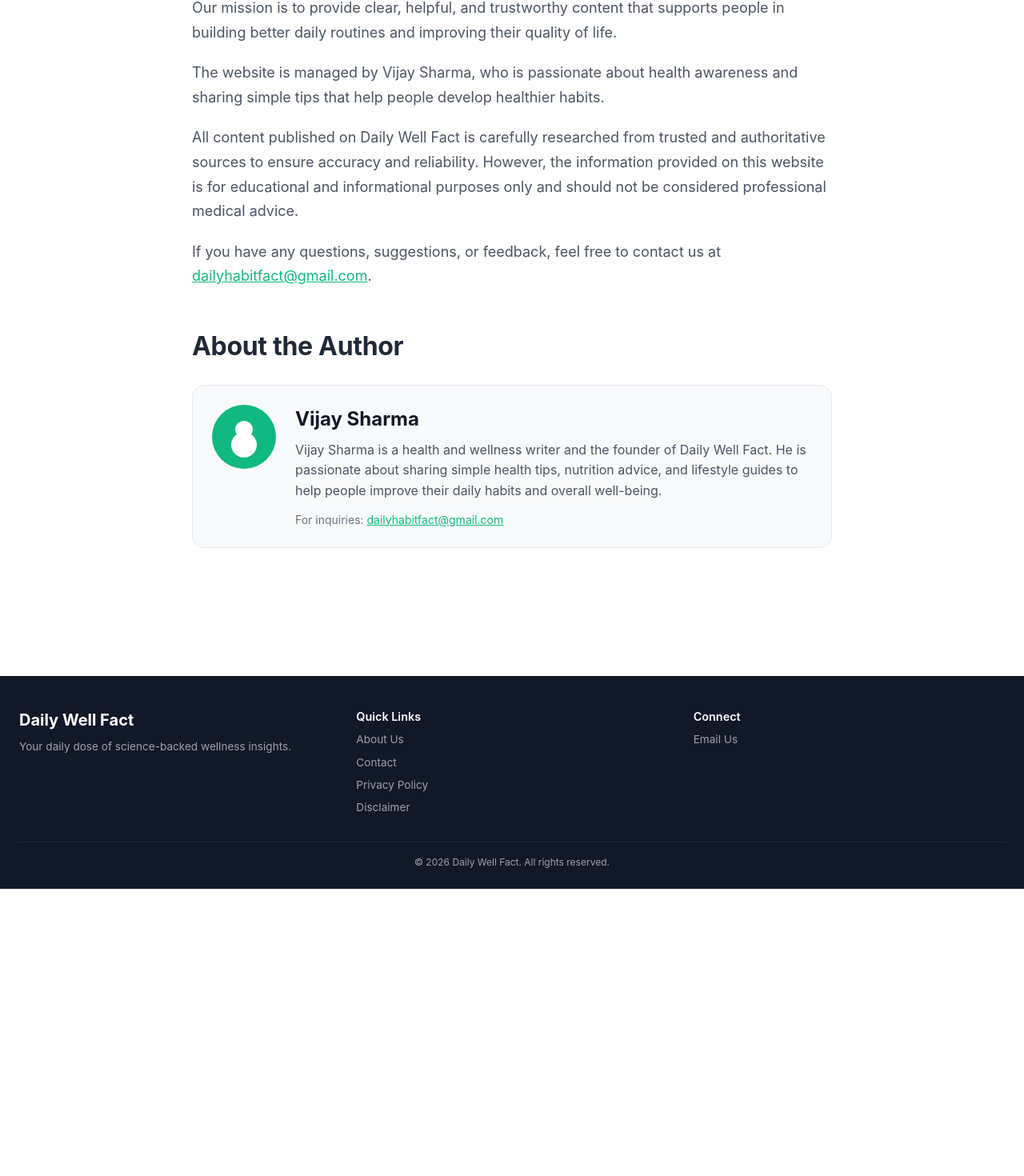
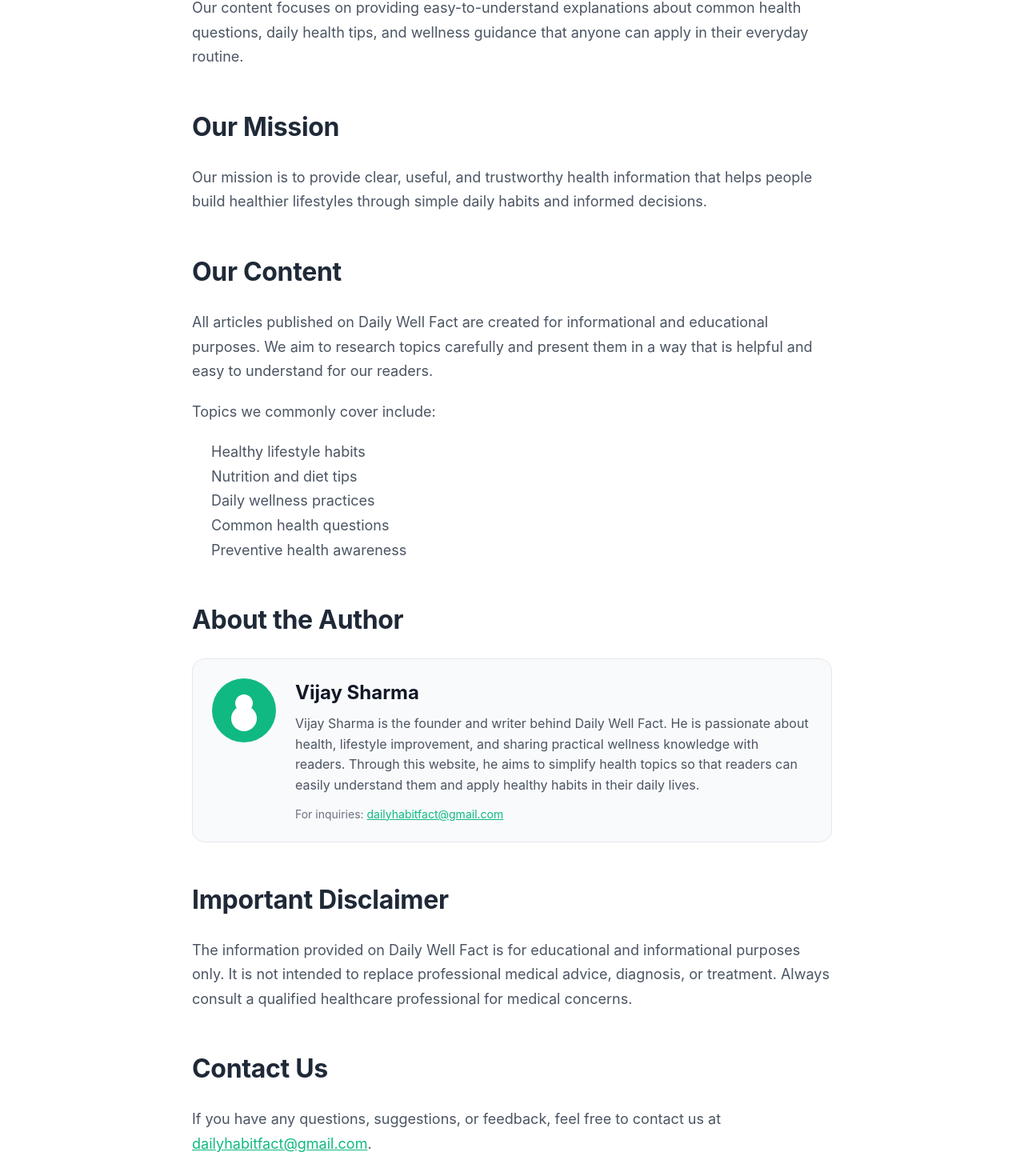
Before and after one commit to DailyWellFact/Blog, a Next.js app: page /about in a window 1280 px wide. Shown: the part 452-1922 px from the top of the page at 80% size. Before the commit the page ends 1563 px from the top, so only its background shows below. Built offline with nearby package versions, Linux system fonts and the light colour scheme.

Commit message:
Revise content for clarity and engagement

```diff
--- a/pages/about.tsx
+++ b/pages/about.tsx
@@ -10,24 +10,42 @@
           <h1 style={styles.title}>About Daily Well Fact</h1>
           <div style={styles.content}>
             <p style={styles.paragraph}>
-              Daily Well Fact is a health and wellness blog dedicated to sharing simple, practical, and science-backed information that helps people live a healthier life. Our goal is to make reliable wellness knowledge easy to understand and useful for everyday life.
+              Welcome to Daily Well Fact, a website dedicated to sharing simple, practical, and reliable information about health and wellness. Our goal is to help readers understand everyday health topics in a clear and easy-to-follow way.
             </p>
             <p style={styles.paragraph}>
-              Founded in 2026, Daily Well Fact focuses on topics such as healthy habits, nutrition tips, lifestyle improvement, and general wellness advice. We believe that small and consistent habits can make a big difference in overall health and well-being.
+              At Daily Well Fact, we believe that good health comes from small daily habits. Through our articles, we share helpful information about nutrition, lifestyle habits, fitness, and general well-being so readers can make better choices for a healthier life.
             </p>
             <p style={styles.paragraph}>
-              Our mission is to provide clear, helpful, and trustworthy content that supports people in building better daily routines and improving their quality of life.
+              Our content focuses on providing easy-to-understand explanations about common health questions, daily health tips, and wellness guidance that anyone can apply in their everyday routine.
             </p>
+          </div>
+        </section>
+
+        {/* Mission Section */}
+        <section style={styles.section}>
+          <h2 style={styles.subtitle}>Our Mission</h2>
+          <div style={styles.content}>
             <p style={styles.paragraph}>
-              The website is managed by Vijay Sharma, who is passionate about health awareness and sharing simple tips that help people develop healthier habits.
+              Our mission is to provide clear, useful, and trustworthy health information that helps people build healthier lifestyles through simple daily habits and informed decisions.
             </p>
+          </div>
+        </section>
+
+        {/* Content Section */}
+        <section style={styles.section}>
+          <h2 style={styles.subtitle}>Our Content</h2>
+          <div style={styles.content}>
             <p style={styles.paragraph}>
-              All content published on Daily Well Fact is carefully researched from trusted and authoritative sources to ensure accuracy and reliability. However, the information provided on this website is for educational and informational purposes only and should not be considered professional medical advice.
+              All articles published on Daily Well Fact are created for informational and educational purposes. We aim to research topics carefully and present them in a way that is helpful and easy to understand for our readers.
             </p>
-            <p style={styles.paragraph}>
-              If you have any questions, suggestions, or feedback, feel free to contact us at{' '}
-              <a href="mailto:dailyhabitfact@gmail.com" style={styles.link}>dailyhabitfact@gmail.com</a>.
-            </p>
+            <p style={styles.paragraph}>Topics we commonly cover include:</p>
+            <ul style={styles.list}>
+              <li>Healthy lifestyle habits</li>
+              <li>Nutrition and diet tips</li>
+              <li>Daily wellness practices</li>
+              <li>Common health questions</li>
+              <li>Preventive health awareness</li>
+            </ul>
           </div>
         </section>
 
@@ -45,12 +63,33 @@
             <div style={styles.authorInfo}>
               <h3 style={styles.authorName}>Vijay Sharma</h3>
               <p style={styles.authorBio}>
-                Vijay Sharma is a health and wellness writer and the founder of Daily Well Fact. He is passionate about sharing simple health tips, nutrition advice, and lifestyle guides to help people improve their daily habits and overall well-being.
+                Vijay Sharma is the founder and writer behind Daily Well Fact. He is passionate about health, lifestyle improvement, and sharing practical wellness knowledge with readers. Through this website, he aims to simplify health topics so that readers can easily understand them and apply healthy habits in their daily lives.
               </p>
               <p style={styles.authorContact}>
                 For inquiries: <a href="mailto:dailyhabitfact@gmail.com" style={styles.link}>dailyhabitfact@gmail.com</a>
               </p>
             </div>
+          </div>
+        </section>
+
+        {/* Disclaimer Section */}
+        <section style={styles.section}>
+          <h2 style={styles.subtitle}>Important Disclaimer</h2>
+          <div style={styles.content}>
+            <p style={styles.paragraph}>
+              The information provided on Daily Well Fact is for educational and informational purposes only. It is not intended to replace professional medical advice, diagnosis, or treatment. Always consult a qualified healthcare professional for medical concerns.
+            </p>
+          </div>
+        </section>
+
+        {/* Contact Section */}
+        <section style={styles.section}>
+          <h2 style={styles.subtitle}>Contact Us</h2>
+          <div style={styles.content}>
+            <p style={styles.paragraph}>
+              If you have any questions, suggestions, or feedback, feel free to contact us at{' '}
+              <a href="mailto:dailyhabitfact@gmail.com" style={styles.link}>dailyhabitfact@gmail.com</a>.
+            </p>
           </div>
         </section>
       </div>
@@ -104,6 +143,10 @@
   paragraph: {
     marginBottom: '1.25rem',
   },
+  list: {
+    paddingLeft: '1.5rem',
+    marginBottom: '1.25rem',
+  },
   link: {
     color: '#10b981',
     textDecoration: 'underline',
```
